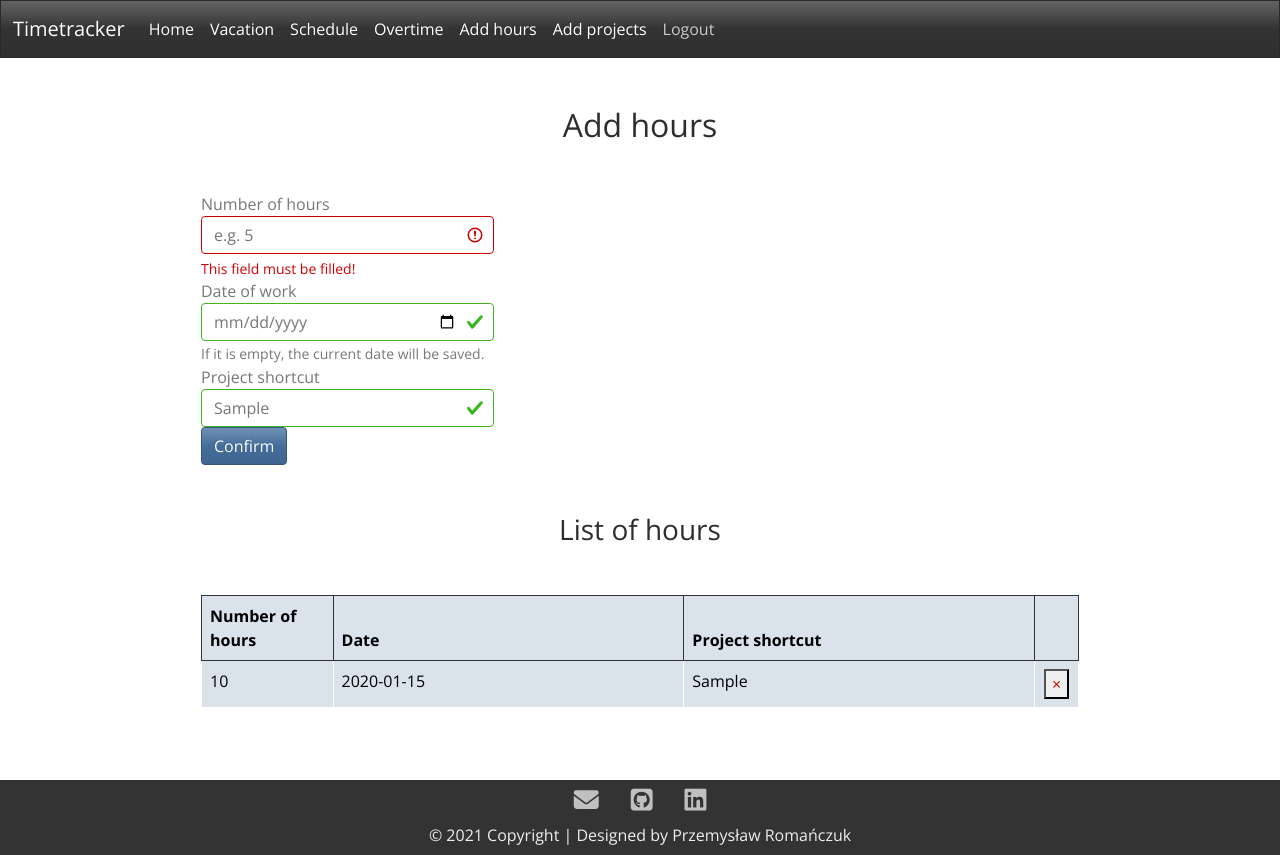
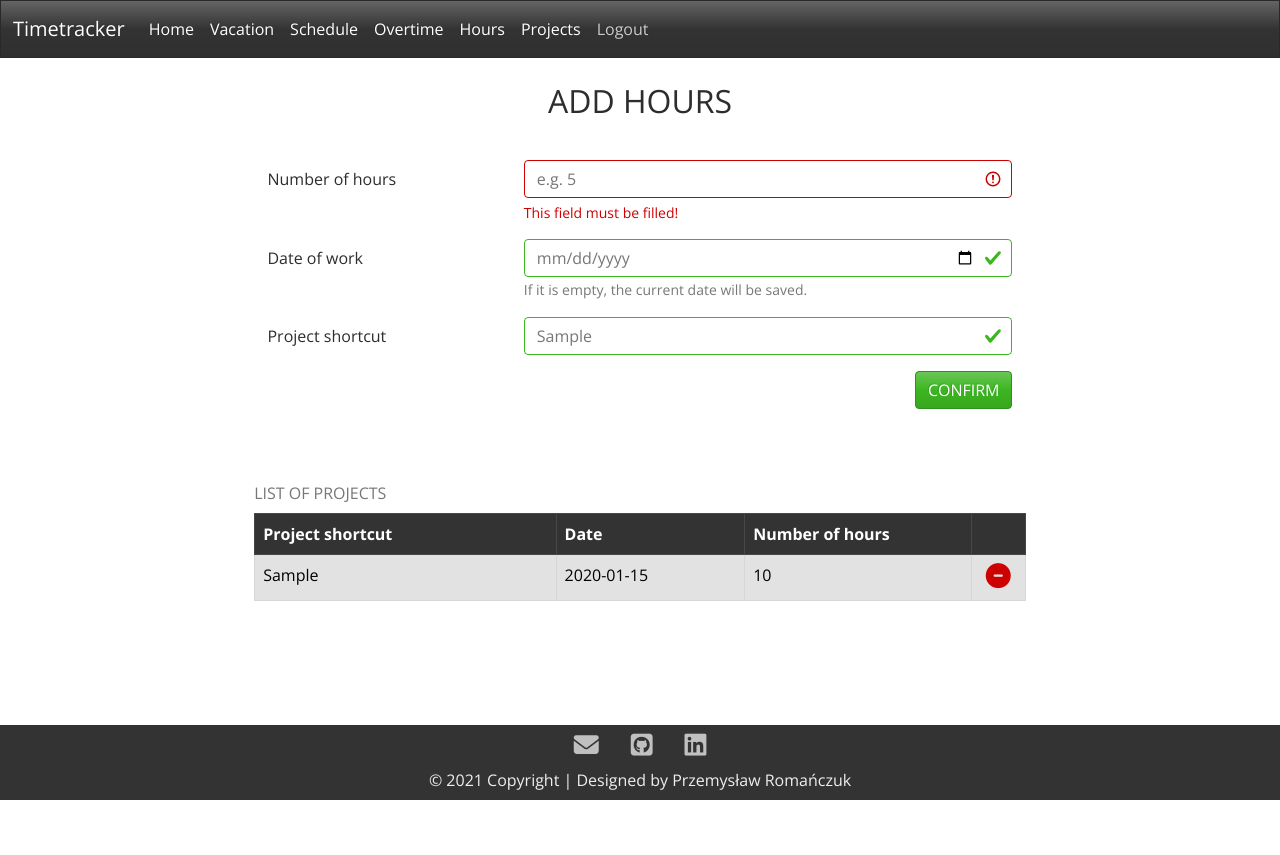
Before and after one commit to Gamattowicz/Timetracker_Flask, a Flask app: page /hours in a window 1280 px wide. After the commit the page ends 800 px from the top, so only its background shows below. Run offline with Flask 2, Linux system fonts and the light colour scheme; a user stored in the database is signed in; tables that the repository leaves empty hold one stand-in row (values such as "Sample post"); some libraries are stand-ins or nearby versions.

Commit message:
style hours template

```diff
--- a/timetracker/templates/base.html
+++ b/timetracker/templates/base.html
@@ -35,10 +35,10 @@
                   <a class="nav-link active" href="/overtime">Overtime</a>
                 </li>
                 <li class="nav-item">
-                  <a class="nav-link active" href="/hours">Add hours</a>
+                  <a class="nav-link active" href="/hours">Hours</a>
                 </li>
                 <li class="nav-item">
-                  <a class="nav-link active" href="/projects">Add projects</a>
+                  <a class="nav-link active" href="/projects">Projects</a>
                 </li>
                 <li class="nav-item">
                   <a class="nav-link" aria-current="page" href="/logout">Logout</a>
@@ -92,7 +92,7 @@
         </div>
     </div>
 
-    <footer class="bg-dark text-light py-2">
+    <footer class="navbar-dark bg-dark text-light py-2">
         <div class="container">
             <div class="row">
                 <div class="social col-md-12 d-flex justify-content-center pb-1">
--- a/timetracker/templates/hours.html
+++ b/timetracker/templates/hours.html
@@ -2,12 +2,16 @@
 {% block title %}Add hours{% endblock %}
 
 {% block content %}
-<div class="container">
-    <h2 class="mt-4 text-center">Add hours</h2>
-    <form method="POST" class="was-validated my-5" action="{{ url_for('views.hours') }}">
-        <div class="form-row">
-            <div class="form-group col-md-4">
-                {{ form.amount.label(for="amount") }}
+
+    <h2 class="text-center text-uppercase">Add hours</h2>
+
+    <ul class="list-group list-group-flush">
+        <li class="list-group-item">
+            <div class="col-md-10 offset-md-1 my-4">
+                <form method="POST" class="was-validated mt-4" action="{{ url_for('views.hours') }}">
+                    <div class="row mb-3">
+                            {{ form.amount.label(for="amount", class_="col-sm-4 col-form-label") }}
+                            <div class="col-sm-8">
                             {{ form.amount(class_="form-control", id="amount", required="required", placeholder="e.g. 5") }}
                             <div class="invalid-feedback">
                                 This field must be filled!
@@ -16,41 +20,48 @@
                                 Looks good!
                             </div>
                         </div>
-            <div class="form-group col-md-4">
-                {{ form.work_date.label(for="work-date") }}
+                    </div>
+                    <div class="row mb-3">
+                        {{ form.work_date.label(for="work-date", class_="col-sm-4 col-form-label") }}
+                        <div class="col-sm-8">
                             {{ form.work_date(class_="form-control", id="work-date") }}
                             <small class="form-text text-muted">If it is empty, the current date will be saved. </small>
                         </div>
-            <div class="form-group col-md-4">
-                {{ form.shortcut.label(for="shortcut") }}
+                    </div>
+                    <div class="row mb-3">
+                        {{ form.shortcut.label(for="shortcut", class_="col-sm-4 col-form-label") }}
+                        <div class="col-sm-8">
                             {{ form.shortcut(class_="form-control", id="shortcut") }}
                         </div>
                     </div>
-        {{ form.confirm_button(class_="btn btn-primary") }}
+                    {{ form.confirm_button(class_="btn btn-success float-end mb-2 text-uppercase") }}
                 </form>
+            </div>
+        </li>
+    </ul>
 
-    <h3 class="my-5 text-center">List of hours</h3>
-    <div class="my-5 hours-list">
-        <table class="table table-primary table-hover table-bordered">
-          <thead class="thead-dark">
+    <div class="col-md-10 offset-md-1 my-5">
+        <table class="table table-striped caption-top table-light table-bordered">
+          <caption class="text-uppercase">List of projects</caption>
+          <thead class="table-dark">
             <tr>
-              <th class="border border-dark" scope="col" style="width:15%">Number of hours</th>
-              <th class="border border-dark" scope="col" style="width:40%">Date</th>
-              <th class="border border-dark" scope="col" style="width:40%">Project shortcut</th>
-              <th class="border border-dark" scope="col" style="width:5%"></th>
+                <th scope="col" style="width:40%">Project shortcut</th>
+                <th scope="col" style="width:25%">Date</th>
+                <th scope="col" style="width:30%">Number of hours</th>
+                <th scope="col" style="width:5%"></th>
             </tr>
           </thead>
             <tbody>
             {% for result in results %}
                 {% if result.user_id == user.id %}
                     <tr>
-              <td class="border border-white">{{ result.amount }}</td>
-              <td class="border border-white">{{ result.work_date }}</td>
-              <td class="border border-white">{{ result.project_shortcut }}</td>
-              <td class="border border-white">
+                        <td>{{ result.project_shortcut }}</td>
+                        <td>{{ result.work_date }}</td>
+                        <td>{{ result.amount }}</td>
+                        <td>
                           <div class="d-flex justify-content-center">
-                    <button type="button" class="close text-danger" onClick="deleteHour({{ result.id }})">
-                        <span aria-hidden="true" class="text-center">&times;</span>
+                            <button type="button" class="close" onClick="deleteHour({{ result.id }})" style="border: none; background-color: transparent;">
+                                <i class="fas fa-minus-circle text-danger"></i>
                             </button>
                           </div>
                       </td>
@@ -60,5 +71,4 @@
             </tbody>
         </table>
     </div>
-</div>
 {% endblock %}
```
Lines whose indentation alone changed are shown as unchanged.
